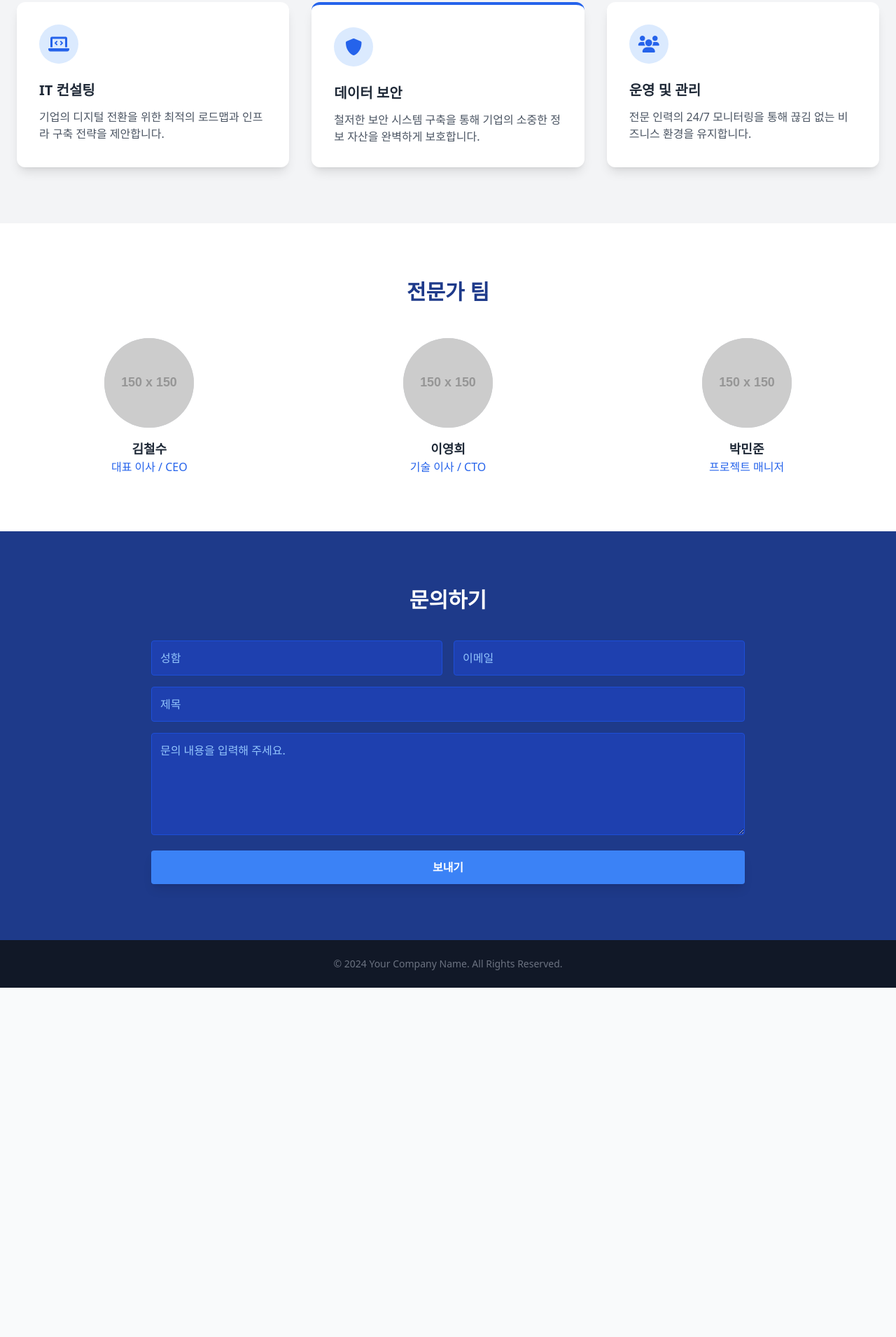
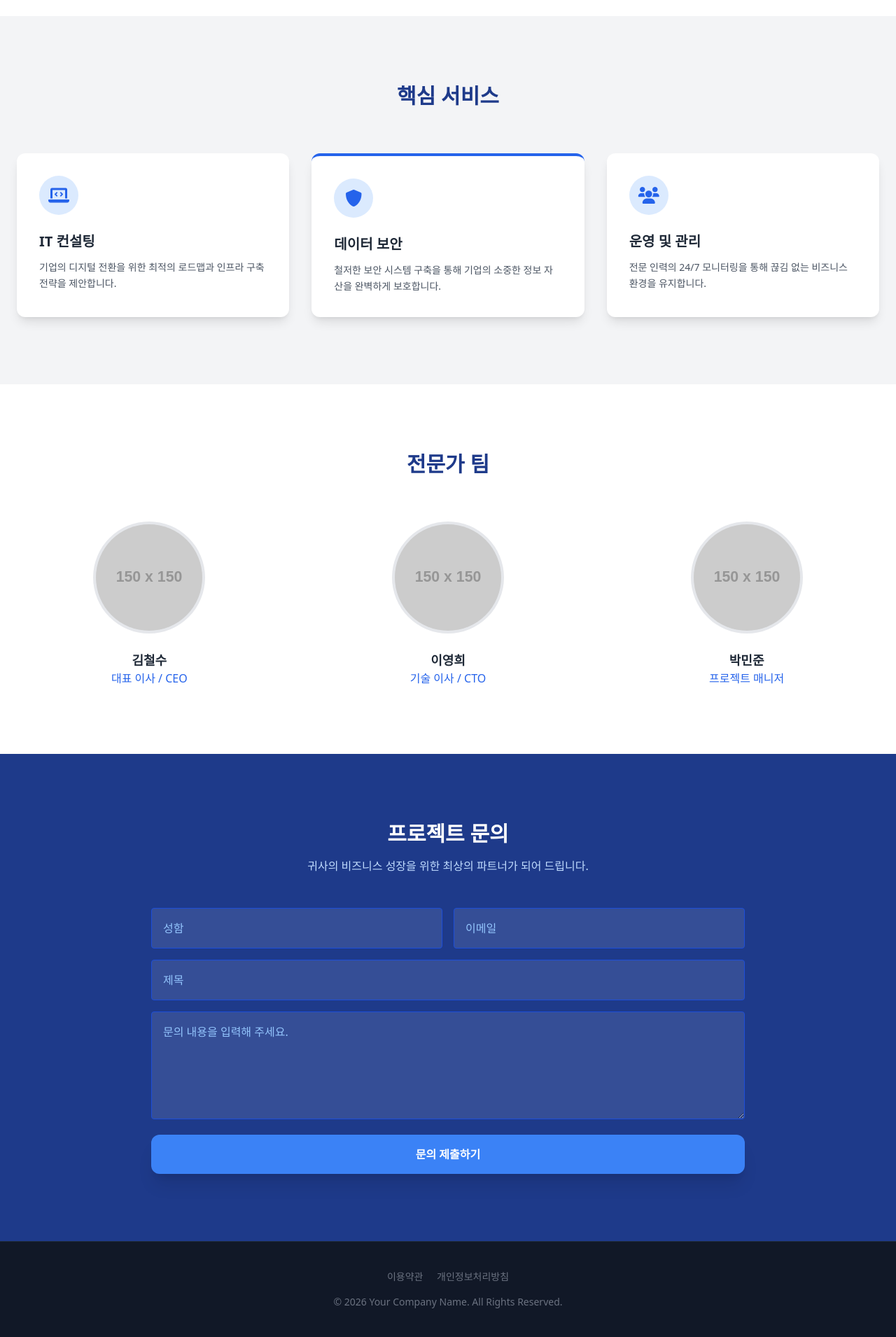
Before and after one commit to kimhjji730589-create/company-intro, a plain HTML site: page index.html in a window 1280 px wide. Shown: the part 817-2727 px from the top of the page at 70% size. Before the commit the page ends 2228 px from the top, so only its background shows below. Drawn offline with nearby package versions, Linux system fonts and the light colour scheme; placeholder pictures from the web are drawn by us.

Commit message:
Add files via upload

```diff
--- a/index.html
+++ b/index.html
@@ -1,6 +1,5 @@
 <!DOCTYPE html>
-<html lang="ko">
-<head>
+<html lang="ko" class="scroll-smooth"> <head>
     <meta charset="UTF-8">
     <meta name="viewport" content="width=device-width, initial-scale=1.0">
     <title>Professional Business | Trust & Innovation</title>
@@ -9,21 +8,40 @@
     <style>
         .blue-gradient { background: linear-gradient(135deg, #1e3a8a 0%, #3b82f6 100%); }
         .card-hover:hover { transform: translateY(-10px); transition: all 0.3s ease; }
+        /* 네비게이션 메뉴 활성화 스타일 */
+        .nav-link:hover { color: #3b82f6; }
     </style>
 </head>
 <body class="bg-gray-50 text-gray-800">
 
-    <header class="blue-gradient text-white py-20 px-6 text-center">
+    <nav class="fixed top-0 left-0 w-full bg-white/90 backdrop-blur-md shadow-sm z-50">
+        <div class="container mx-auto px-6 py-4 flex justify-between items-center">
+            <div class="text-2xl font-bold text-blue-900 tracking-tighter uppercase">
+                <a href="#home">Logo</a>
+            </div>
+            <ul class="hidden md:flex space-x-8 font-medium text-gray-600">
+                <li><a href="#vision" class="nav-link transition">비전</a></li>
+                <li><a href="#services" class="nav-link transition">서비스</a></li>
+                <li><a href="#team" class="nav-link transition">팀 소개</a></li>
+                <li><a href="#contact" class="px-4 py-2 bg-blue-600 text-white rounded-lg hover:bg-blue-700 transition">문의하기</a></li>
+            </ul>
+            <div class="md:hidden text-2xl text-blue-900">
+                <i class="fas fa-bars"></i>
+            </div>
+        </div>
+    </nav>
+
+    <header id="home" class="blue-gradient text-white py-32 px-6 text-center mt-14">
         <div class="container mx-auto">
             <h1 class="text-4xl md:text-6xl font-bold mb-4 italic text-blue-100 uppercase tracking-wider">LOGO</h1>
             <p class="text-xl md:text-2xl font-light opacity-90">"혁신을 넘어 신뢰로, 당신의 미래를 함께 설계합니다."</p>
         </div>
     </header>
 
-    <section class="py-20 bg-white">
+    <section id="vision" class="py-24 bg-white">
         <div class="container mx-auto px-6 grid md:grid-cols-2 gap-12 items-center">
             <div class="space-y-6">
-                <h2 class="text-3xl font-bold text-blue-900">비전 & 미션</h2>
+                <h2 class="text-3xl font-bold text-blue-900 underline decoration-blue-500 decoration-4 underline-offset-8">비전 & 미션</h2>
                 <div class="border-l-4 border-blue-600 pl-4">
                     <h3 class="text-xl font-semibold mb-2 text-blue-700">Vision</h3>
                     <p class="text-gray-600 italic">"글로벌 시장을 선도하는 디지털 혁신 파트너"</p>
@@ -33,62 +51,62 @@
                     <p class="text-gray-600">최상의 기술력과 정직한 서비스를 통해 고객의 비즈니스 가치를 극대화하고 사회적 책임을 다합니다.</p>
                 </div>
             </div>
-            <div class="bg-blue-50 p-8 rounded-2xl shadow-inner text-center">
-                <i class="fas fa-chart-line text-6xl text-blue-500 mb-4"></i>
+            <div class="bg-blue-50 p-12 rounded-2xl shadow-inner text-center">
+                <i class="fas fa-chart-line text-7xl text-blue-500 mb-4"></i>
                 <p class="text-gray-500 font-medium text-lg">지속 가능한 성장을 위한 완벽한 솔루션</p>
             </div>
         </div>
     </section>
 
-    <section class="py-20 bg-gray-100">
+    <section id="services" class="py-24 bg-gray-100">
         <div class="container mx-auto px-6">
-            <h2 class="text-3xl font-bold text-center text-blue-900 mb-12">핵심 서비스</h2>
+            <h2 class="text-3xl font-bold text-center text-blue-900 mb-16">핵심 서비스</h2>
             <div class="grid md:grid-cols-3 gap-8">
                 <div class="bg-white p-8 rounded-xl shadow-lg card-hover">
                     <div class="w-14 h-14 bg-blue-100 rounded-full flex items-center justify-center mb-6">
                         <i class="fas fa-laptop-code text-blue-600 text-2xl"></i>
                     </div>
                     <h3 class="text-xl font-bold mb-3">IT 컨설팅</h3>
-                    <p class="text-gray-600">기업의 디지털 전환을 위한 최적의 로드맵과 인프라 구축 전략을 제안합니다.</p>
+                    <p class="text-gray-600 text-sm leading-relaxed">기업의 디지털 전환을 위한 최적의 로드맵과 인프라 구축 전략을 제안합니다.</p>
                 </div>
                 <div class="bg-white p-8 rounded-xl shadow-lg card-hover border-t-4 border-blue-600">
                     <div class="w-14 h-14 bg-blue-100 rounded-full flex items-center justify-center mb-6">
                         <i class="fas fa-shield-alt text-blue-600 text-2xl"></i>
                     </div>
                     <h3 class="text-xl font-bold mb-3">데이터 보안</h3>
-                    <p class="text-gray-600">철저한 보안 시스템 구축을 통해 기업의 소중한 정보 자산을 완벽하게 보호합니다.</p>
+                    <p class="text-gray-600 text-sm leading-relaxed">철저한 보안 시스템 구축을 통해 기업의 소중한 정보 자산을 완벽하게 보호합니다.</p>
                 </div>
                 <div class="bg-white p-8 rounded-xl shadow-lg card-hover">
                     <div class="w-14 h-14 bg-blue-100 rounded-full flex items-center justify-center mb-6">
                         <i class="fas fa-users text-blue-600 text-2xl"></i>
                     </div>
                     <h3 class="text-xl font-bold mb-3">운영 및 관리</h3>
-                    <p class="text-gray-600">전문 인력의 24/7 모니터링을 통해 끊김 없는 비즈니스 환경을 유지합니다.</p>
+                    <p class="text-gray-600 text-sm leading-relaxed">전문 인력의 24/7 모니터링을 통해 끊김 없는 비즈니스 환경을 유지합니다.</p>
                 </div>
             </div>
         </div>
     </section>
 
-    <section class="py-20 bg-white">
+    <section id="team" class="py-24 bg-white">
         <div class="container mx-auto px-6">
-            <h2 class="text-3xl font-bold text-center text-blue-900 mb-12">전문가 팀</h2>
+            <h2 class="text-3xl font-bold text-center text-blue-900 mb-16">전문가 팀</h2>
             <div class="grid md:grid-cols-3 gap-12 text-center">
-                <div>
-                    <div class="w-32 h-32 bg-gray-300 rounded-full mx-auto mb-4 overflow-hidden">
+                <div class="group">
+                    <div class="w-40 h-40 bg-gray-200 rounded-full mx-auto mb-6 overflow-hidden border-4 border-transparent group-hover:border-blue-500 transition">
                         <img src="https://via.placeholder.com/150" alt="CEO" class="w-full h-full object-cover">
                     </div>
                     <h4 class="font-bold text-lg">김철수</h4>
                     <p class="text-blue-600">대표 이사 / CEO</p>
                 </div>
-                <div>
-                    <div class="w-32 h-32 bg-gray-300 rounded-full mx-auto mb-4 overflow-hidden">
+                <div class="group">
+                    <div class="w-40 h-40 bg-gray-200 rounded-full mx-auto mb-6 overflow-hidden border-4 border-transparent group-hover:border-blue-500 transition">
                         <img src="https://via.placeholder.com/150" alt="CTO" class="w-full h-full object-cover">
                     </div>
                     <h4 class="font-bold text-lg">이영희</h4>
                     <p class="text-blue-600">기술 이사 / CTO</p>
                 </div>
-                <div>
-                    <div class="w-32 h-32 bg-gray-300 rounded-full mx-auto mb-4 overflow-hidden">
+                <div class="group">
+                    <div class="w-40 h-40 bg-gray-200 rounded-full mx-auto mb-6 overflow-hidden border-4 border-transparent group-hover:border-blue-500 transition">
                         <img src="https://via.placeholder.com/150" alt="PM" class="w-full h-full object-cover">
                     </div>
                     <h4 class="font-bold text-lg">박민준</h4>
@@ -98,23 +116,30 @@
         </div>
     </section>
 
-    <section class="py-20 bg-blue-900 text-white">
+    <section id="contact" class="py-24 bg-blue-900 text-white">
         <div class="container mx-auto px-6 max-w-4xl">
-            <h2 class="text-3xl font-bold text-center mb-10">문의하기</h2>
+            <div class="text-center mb-12">
+                <h2 class="text-3xl font-bold mb-4">프로젝트 문의</h2>
+                <p class="text-blue-200">귀사의 비즈니스 성장을 위한 최상의 파트너가 되어 드립니다.</p>
+            </div>
             <form class="space-y-4">
                 <div class="grid md:grid-cols-2 gap-4">
-                    <input type="text" placeholder="성함" class="w-full p-3 rounded bg-blue-800 border border-blue-700 text-white placeholder-blue-300 focus:outline-none focus:ring-2 focus:ring-blue-400">
-                    <input type="email" placeholder="이메일" class="w-full p-3 rounded bg-blue-800 border border-blue-700 text-white placeholder-blue-300 focus:outline-none focus:ring-2 focus:ring-blue-400">
+                    <input type="text" placeholder="성함" class="w-full p-4 rounded bg-white/10 border border-blue-700 text-white placeholder-blue-300 focus:outline-none focus:ring-2 focus:ring-blue-400 transition">
+                    <input type="email" placeholder="이메일" class="w-full p-4 rounded bg-white/10 border border-blue-700 text-white placeholder-blue-300 focus:outline-none focus:ring-2 focus:ring-blue-400 transition">
                 </div>
-                <input type="text" placeholder="제목" class="w-full p-3 rounded bg-blue-800 border border-blue-700 text-white placeholder-blue-300 focus:outline-none focus:ring-2 focus:ring-blue-400">
-                <textarea rows="5" placeholder="문의 내용을 입력해 주세요." class="w-full p-3 rounded bg-blue-800 border border-blue-700 text-white placeholder-blue-300 focus:outline-none focus:ring-2 focus:ring-blue-400"></textarea>
-                <button type="submit" class="w-full bg-blue-500 hover:bg-blue-400 text-white font-bold py-3 rounded transition duration-300 shadow-lg">보내기</button>
+                <input type="text" placeholder="제목" class="w-full p-4 rounded bg-white/10 border border-blue-700 text-white placeholder-blue-300 focus:outline-none focus:ring-2 focus:ring-blue-400 transition">
+                <textarea rows="5" placeholder="문의 내용을 입력해 주세요." class="w-full p-4 rounded bg-white/10 border border-blue-700 text-white placeholder-blue-300 focus:outline-none focus:ring-2 focus:ring-blue-400 transition"></textarea>
+                <button type="submit" class="w-full bg-blue-500 hover:bg-blue-400 text-white font-bold py-4 rounded-xl transition duration-300 shadow-xl">문의 제출하기</button>
             </form>
         </div>
     </section>
 
-    <footer class="bg-gray-900 text-gray-500 py-6 text-center text-sm">
-        &copy; 2024 Your Company Name. All Rights Reserved.
+    <footer class="bg-gray-900 text-gray-500 py-10 text-center text-sm border-t border-gray-800">
+        <div class="mb-4">
+            <a href="#" class="mx-2 hover:text-white">이용약관</a>
+            <a href="#" class="mx-2 hover:text-white">개인정보처리방침</a>
+        </div>
+        &copy; 2026 Your Company Name. All Rights Reserved.
     </footer>
 
 </body>
```
